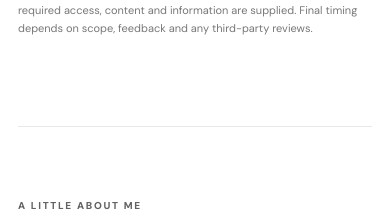
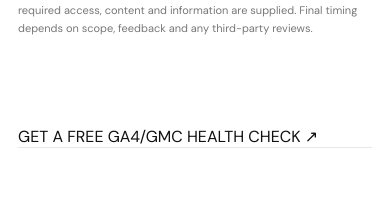
Before and after one commit to TEEJAY-PIXEL/James-Emmanuel, a Next.js app in the folder portfolio-site/: page / in a window 390 px wide. Shown: the part 6086-6302 px from the top of the page. Built offline with nearby package versions, Linux system fonts and the light colour scheme.

Commit message:
Add sticky mobile free audit call to action

```diff
--- a/portfolio-site/app/page.tsx
+++ b/portfolio-site/app/page.tsx
@@ -205,6 +205,7 @@ export default function Home() {
       </section>
 
 
+      <a className="mobile-audit-cta" href="#free-audit">GET A FREE GA4/GMC HEALTH CHECK ↗</a>
       <AboutSection />
       <TestimonialsSection />
       <ProcessSection />
```
